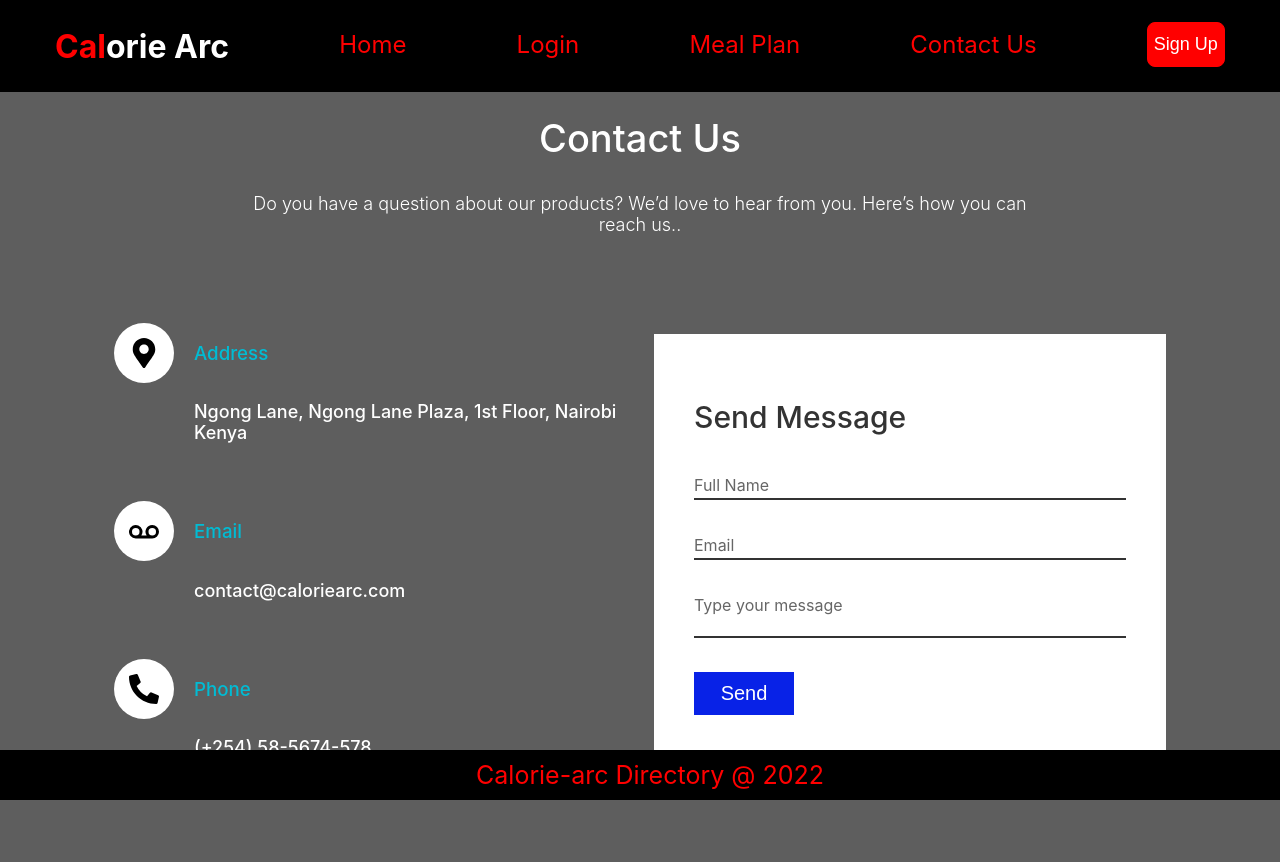
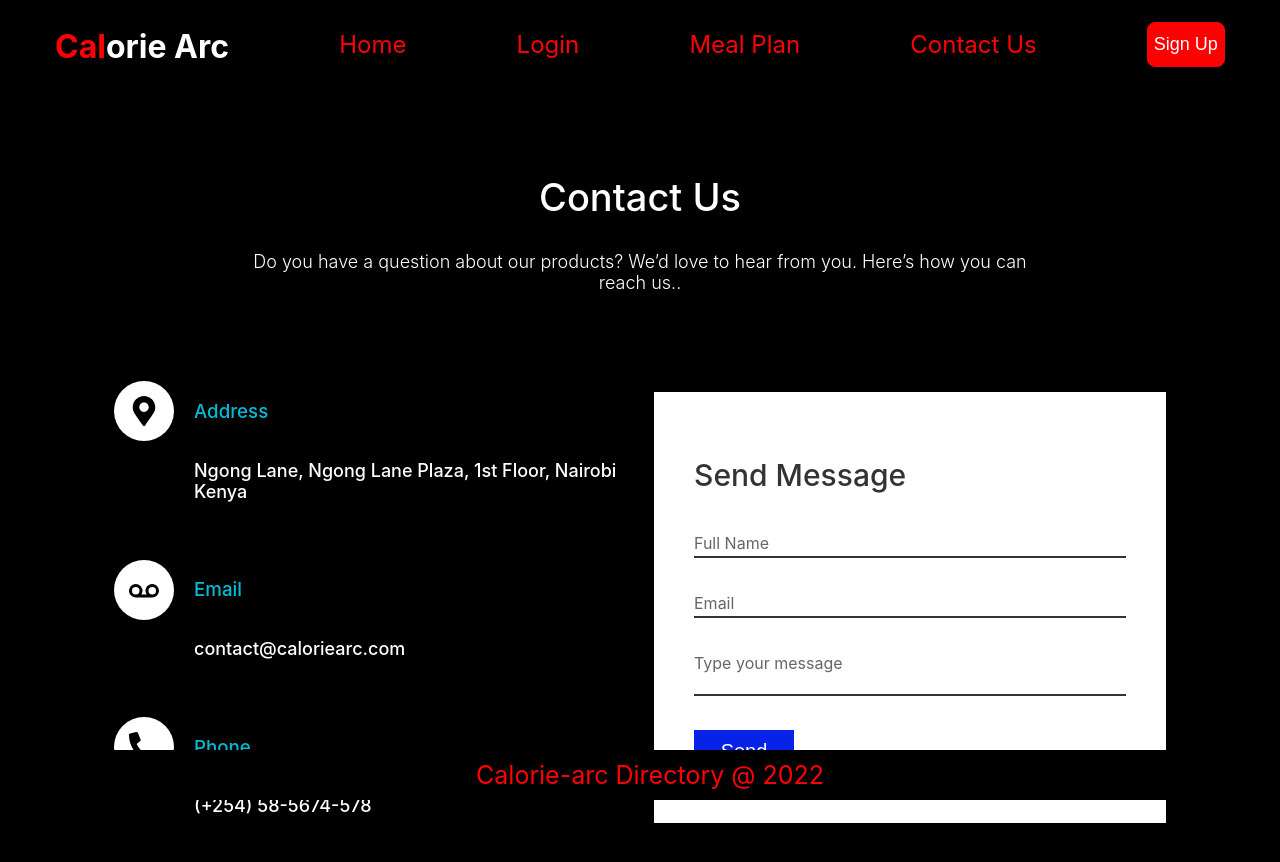
Before and after one commit to JamesMGithire/calorie-arc, a React (Create React App) app in the folder calorie_client/: page /contact_us in a window 1280 px wide. Shown: the top 862 px of the page. Built offline with nearby package versions, Linux system fonts and the light colour scheme; data requests are answered from the project's data file.

Commit message:
removed body bg-color

```diff
--- a/calorie_client/src/CSS/index.css
+++ b/calorie_client/src/CSS/index.css
@@ -7,7 +7,6 @@ body {
     sans-serif;
   -webkit-font-smoothing: antialiased;
   -moz-osx-font-smoothing: grayscale;
-  background-color: rgb(94, 94, 94);
 }
 
 code {
@@ -18,7 +17,7 @@ code {
 /* Contact page styling  */
 
 .contact {
-  position: relative;
+  background-color: black;
   min-height: 87vh;
   padding: 50px 100px;
   display: flex;
@@ -29,7 +28,7 @@ code {
 .contact .content {
   max-width: 800px;
   text-align: center;
-  margin-top: -100px;
+  /* margin-top: -100px; */
 }
 .contact .content h2{
   font-size: 38px;
```
